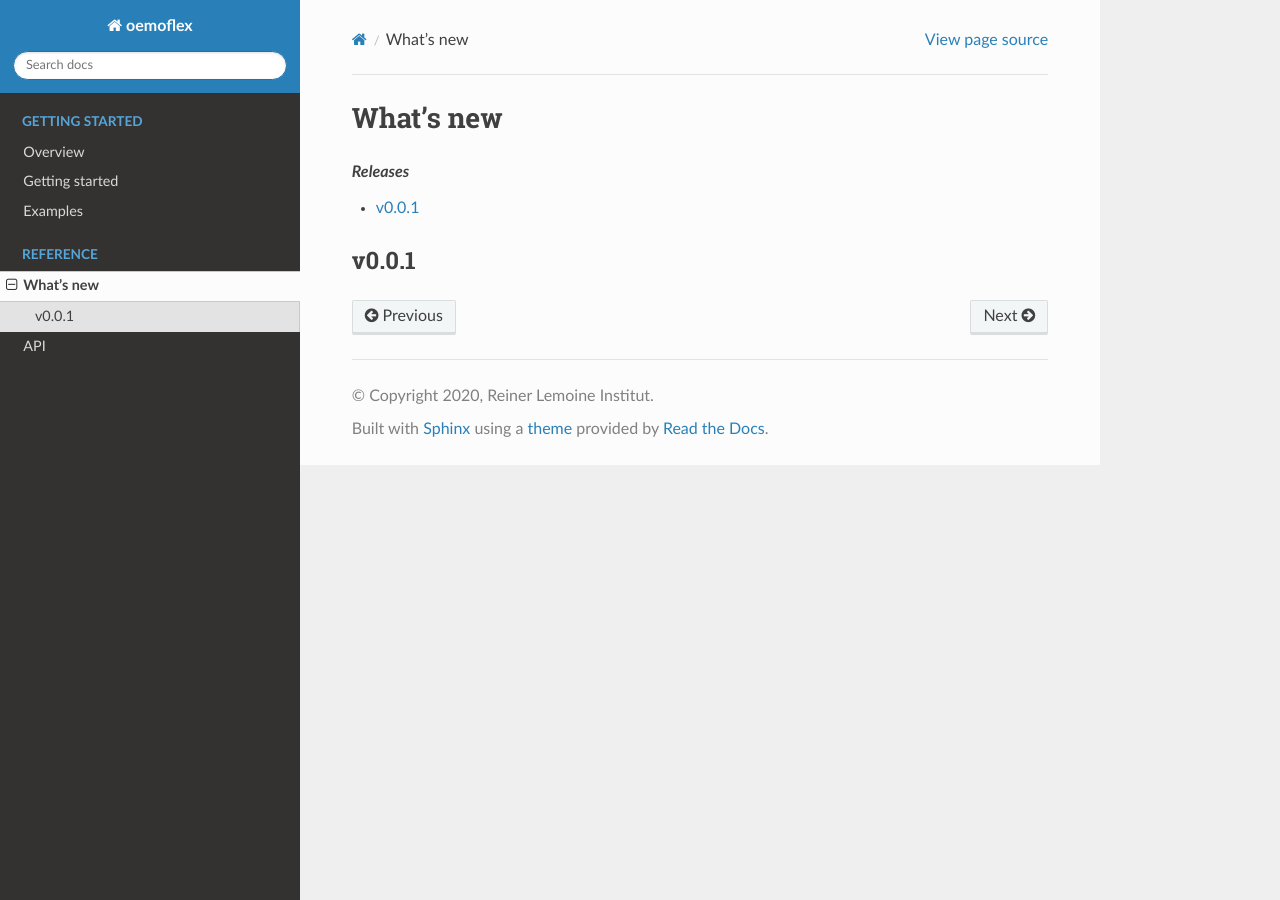
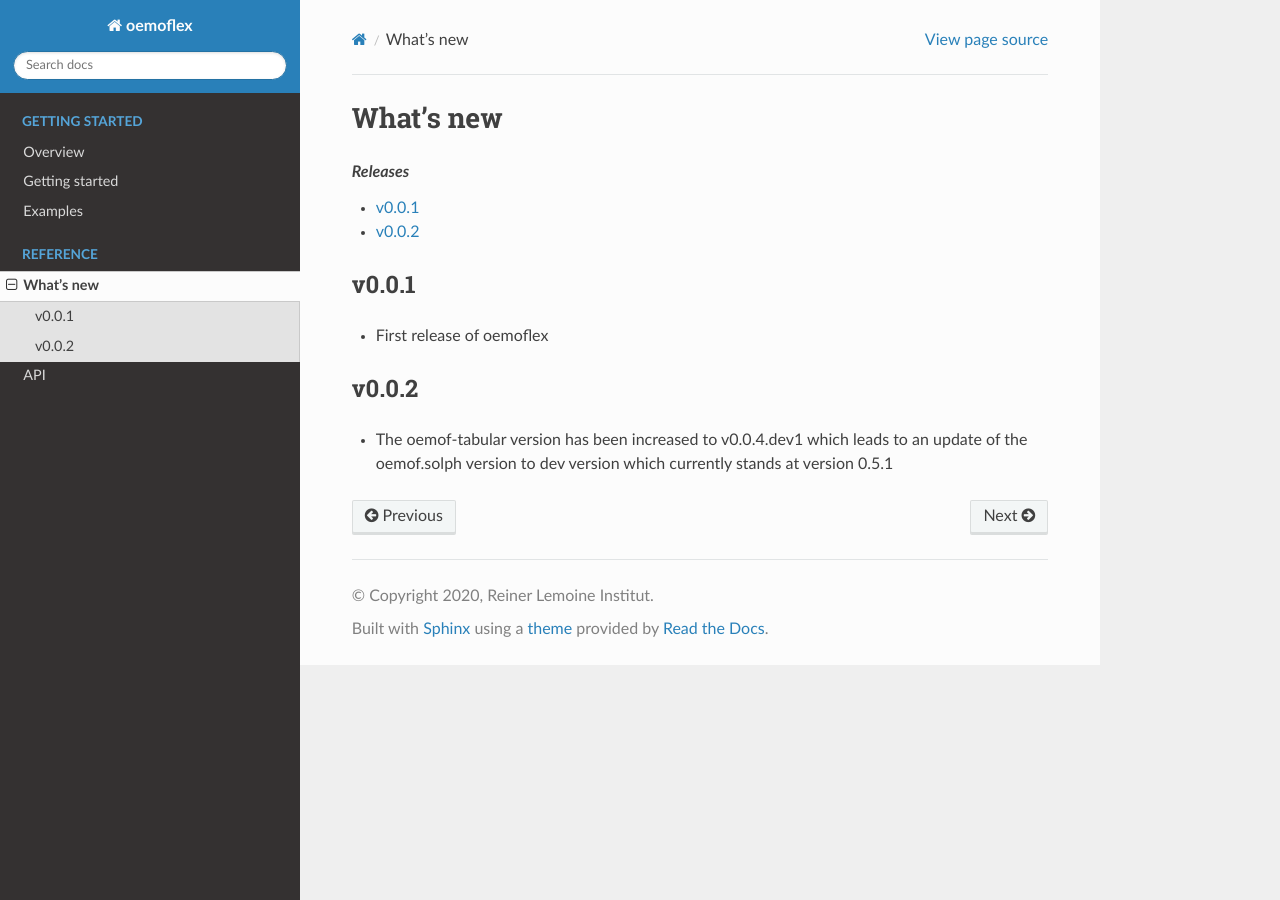
Before and after one commit to rl-institut/oemoflex, a Sphinx documentation site: the page built from docs/whats_new.rst, in a window 1280 px wide. Built offline with Sphinx 7.4.7 and the Read the Docs theme 2.0.0, drawn with Linux system fonts in a browser that asks for light colours.

Commit message:
Update whats_new

```diff
--- a/docs/whats_new.rst
+++ b/docs/whats_new.rst
@@ -10,3 +10,4 @@ What's new
     :backlinks: top
 
 .. include::  whats_new/v0-0-1.rst
+.. include::  whats_new/v0-0-2.rst
--- a/docs/whats_new/v0-0-1.rst
+++ b/docs/whats_new/v0-0-1.rst
@@ -1,2 +1,4 @@
 v0.0.1
 ======
+
+* First release of oemoflex
--- /dev/null
+++ b/docs/whats_new/v0-0-2.rst
@@ -0,0 +1,5 @@
+v0.0.2
+======
+
+* The oemof-tabular version has been increased to v0.0.4.dev1 which leads to an update of the
+  oemof.solph version to dev version which currently stands at version 0.5.1
```
